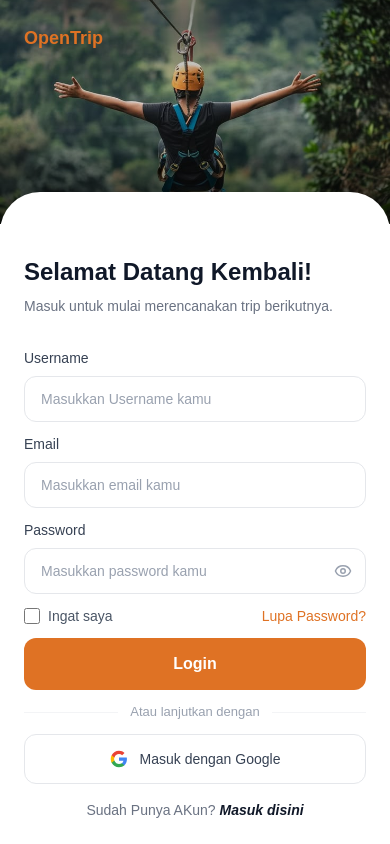
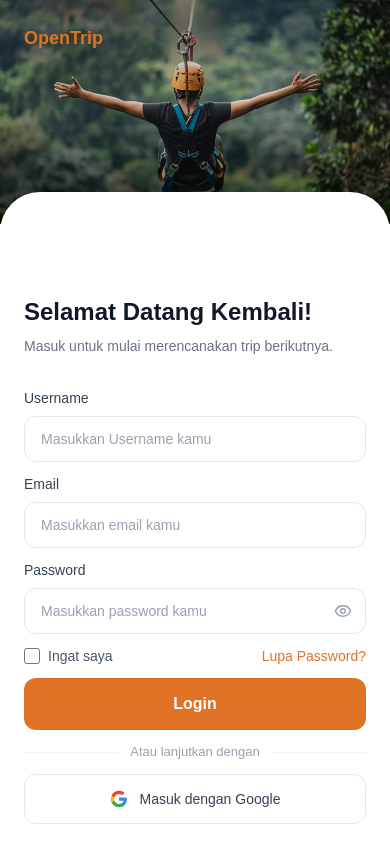
Before and after one commit to RamliWane/lansia-opentrip, a Next.js app: page /register in a window 390 px wide. Built offline with nearby package versions, Linux system fonts and the light colour scheme.

Commit message:
fix: adjustment space at changed file

```diff
--- a/src/app/login/page.jsx
+++ b/src/app/login/page.jsx
@@ -45,7 +45,7 @@ export default function LoginPage() {
                         Kembali ke Website
                     </a>
 
-                    <h1 className="text-2xl lg:text-3xl font-bold text-gray-900 mb-2">
+                    <h1 className="text-2xl lg:text-3xl font-bold text-gray-900 pt-15 sm:pt-0 mb-2">
                         Selamat Datang Kembali!
                     </h1>
                     <p className="text-gray-500 text-sm mb-8">
--- a/src/app/register/page.jsx
+++ b/src/app/register/page.jsx
@@ -45,7 +45,7 @@ export default function LoginPage() {
                         Kembali ke Website
                     </a>
 
-                    <h1 className="text-2xl lg:text-3xl font-bold text-gray-900 pt-10 sm:pt-0 mb-2">
+                    <h1 className="text-2xl lg:text-3xl font-bold text-gray-900 pt-30 sm:pt-0 mb-2">
                         Selamat Datang Kembali!
                     </h1>
                     <p className="text-gray-500 text-sm mb-8">
--- a/src/components/landing/DestinationSection.jsx
+++ b/src/components/landing/DestinationSection.jsx
@@ -17,7 +17,7 @@ export default function DestinationSection() {
   };
 
   return (
-    <section id="destinasi" className="relative bg-white py-20">
+    <section id="destinasi" className="relative bg-white py-10">
       <div className="max-w-6xl mx-auto px-4 sm:px-6 lg:px-8">
         <div className="flex items-end justify-between mb-10">
           <div>
--- a/src/components/landing/TutorialSection.jsx
+++ b/src/components/landing/TutorialSection.jsx
@@ -46,7 +46,7 @@ const steps = [
 
 export default function TutorialSection() {
   return (
-    <section id="tutorial" className="relative bg-white py-20">
+    <section id="tutorial" className="relative bg-white py-10 sm:py-20">
       <div className="max-w-6xl mx-auto px-4 sm:px-6 lg:px-8">
         <div className="grid lg:grid-cols-[0.85fr_1.15fr] md:gap-10 lg:gap-16">
           <div className="lg:sticky lg:top-24 lg:self-start">
```
